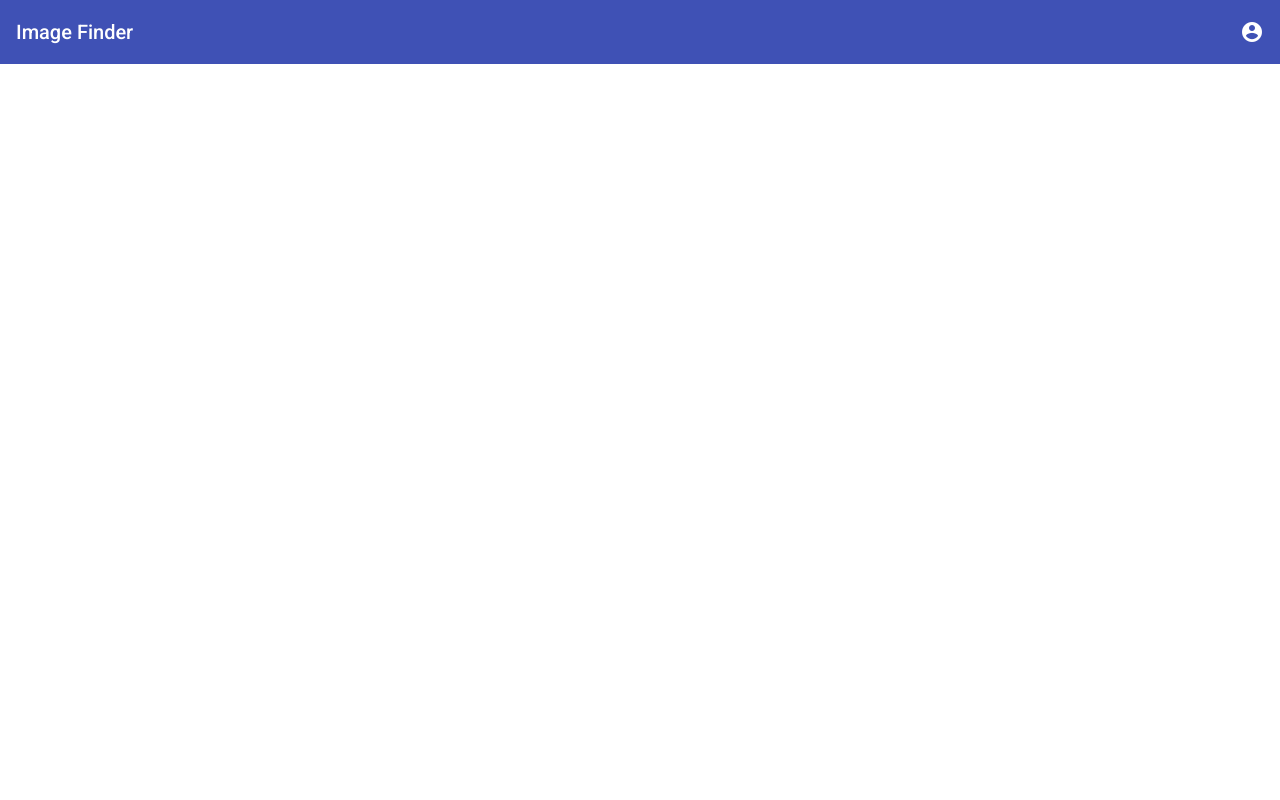
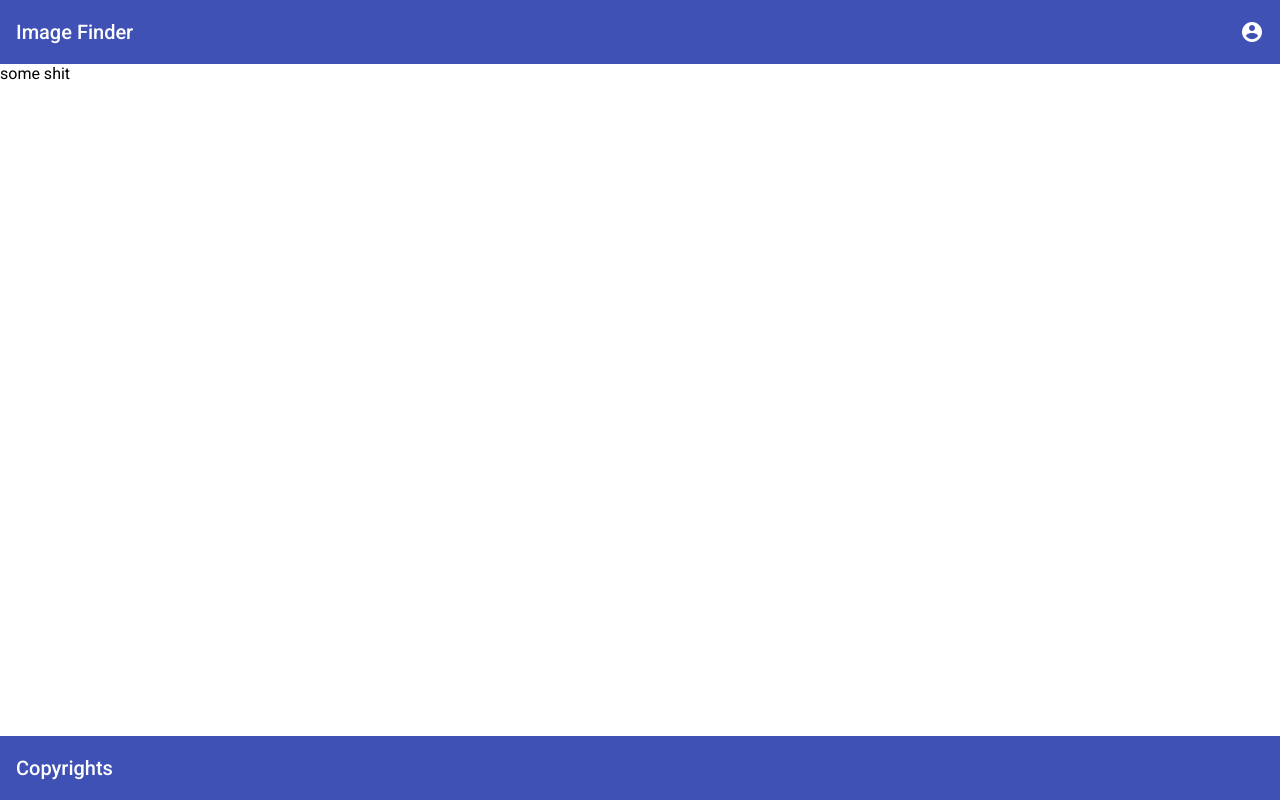
Before and after one commit to AlekseyMalakhov/flikr-job-test, an Angular app: page / in a window 1280 px wide. Built offline with nearby package versions, Linux system fonts and the light colour scheme.

Commit message:
add footer

```diff
--- a/src/app/app.component.css
+++ b/src/app/app.component.css
@@ -0,0 +1,3 @@
+.content {
+    flex: 1;
+}
--- a/src/app/app.component.html
+++ b/src/app/app.component.html
@@ -1 +1,3 @@
 <app-header></app-header>
+<div class="content">some shit</div>
+<app-footer></app-footer>
--- a/src/app/app.module.ts
+++ b/src/app/app.module.ts
@@ -11,11 +11,13 @@
 import { MatSidenavModule } from '@angular/material/sidenav';
 import { MatListModule } from '@angular/material/list';
 import { HeaderComponent } from './header/header.component';
+import { FooterComponent } from './footer/footer.component';
 
 @NgModule({
   declarations: [
     AppComponent,
     HeaderComponent,
+    FooterComponent,
   ],
   imports: [
     BrowserModule,
--- /dev/null
+++ b/src/app/footer/footer.component.html
@@ -0,0 +1,3 @@
+<mat-toolbar color="primary">
+    <span>Copyrights</span>
+</mat-toolbar>
--- /dev/null
+++ b/src/app/footer/footer.component.ts
@@ -0,0 +1,15 @@
+import { Component, OnInit } from '@angular/core';
+
+@Component({
+  selector: 'app-footer',
+  templateUrl: './footer.component.html',
+  styleUrls: ['./footer.component.css']
+})
+export class FooterComponent implements OnInit {
+
+  constructor() { }
+
+  ngOnInit(): void {
+  }
+
+}
--- a/src/styles.css
+++ b/src/styles.css
@@ -2,3 +2,9 @@
 
 html, body { height: 100%; }
 body { margin: 0; font-family: Roboto, "Helvetica Neue", sans-serif; }
+
+app-root {
+    display: flex;
+    min-height: 100vh;
+    flex-direction: column;
+}
```
Also changed, not shown: src/app/footer/footer.component.css (added), 1 other file (tests, documents, lock files or other folders).
